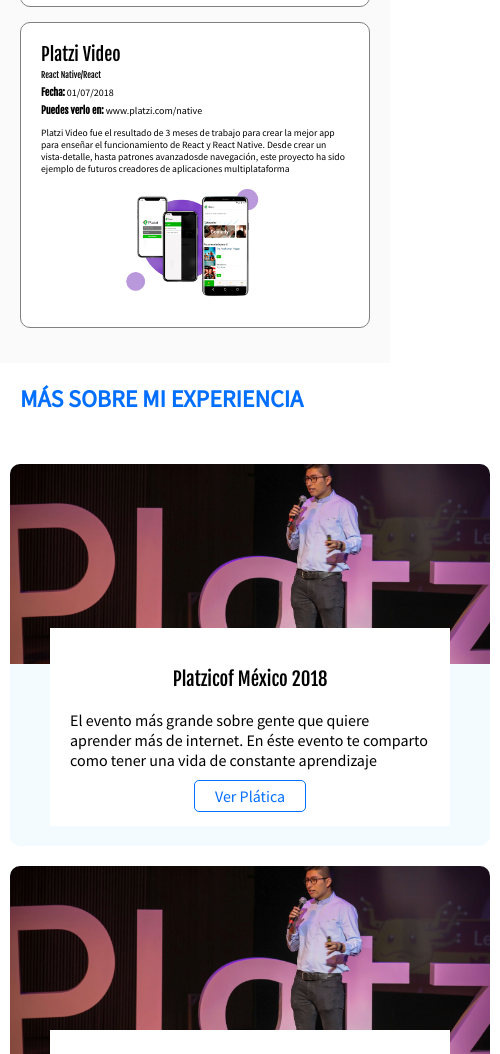
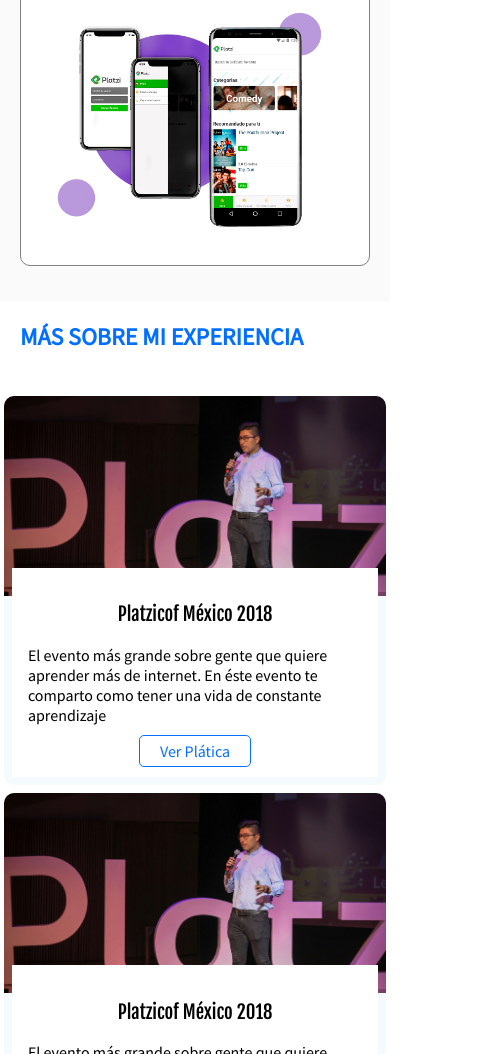
Before and after one commit to paolaandrearios/Desarrollo-Web-Online-2020, a plain HTML site: page index.html in a window 390 px wide. Shown: the part 946-2000 px from the top of the page, 500 px wide, since content can reach past the window. Drawn offline with Linux system fonts and the light colour scheme.

Commit message:
se hace responsive la sección de eventos del proyecto

```diff
--- a/css/estilos.css
+++ b/css/estilos.css
@@ -132,15 +132,6 @@
 }
 
 .project-details {
-<<<<<<< HEAD
-  width: 50%;
-}
-
-.project-imageContainer{
-  width: 50%;
-}
-
-.project-imageContainer img {
   width: 50%;
 }
 
@@ -230,8 +221,8 @@
 }
 
 .event {
-  margin:10px;
-  width: 480px;
+  margin:1%;
+  width: 48%;
   flex-shrink: 0;
   border-radius: 10px;
   overflow: hidden;
@@ -420,6 +411,16 @@
   font-size: 0.8em;
 }
 
+.event {
+  width: auto;
+  flex-shrink: initial;
+  /* pone el flex-shrink en 1 para que permita encogerse */
+}
+
+.event img {
+  width: 100%;
+  object-position: 0% 30%;
+}
 
 }
 
@@ -427,6 +428,13 @@
   .project-details {
     font-size: 12px ;
   }
+
+  .event-detail {
+    /* 1em = 16px  */
+    margin: -2em .5em .5em;
+    padding: 1em;
+  }
+
 }
 
 @media screen and (max-width:320px) {
--- a/index.html
+++ b/index.html
@@ -42,14 +42,14 @@
       </nav>
     </div>
   </header>
-  <section class="hero">
+  <!-- <section class="hero">
     <div class="container">
       <h1>
         Hola! Soy <strong> Leonidas Esteban </strong> <br> Desarrollador <strong>Javascript</strong> con <br> pasión por la <strong>enseñanza</strong>
       </h1>
       <img class="hero-image" src="Archivos/hero.jpg" width="500px" height="300px"alt="imagen principal del sitio" >
     </div>
-  </section>
+  </section> -->
   <section id="portafolio" class="portfolio">
     <div class="container">
       <h2>Portafolio (Proyectos Destacados)</h2>
@@ -126,7 +126,7 @@
       </article>
     </div>
   </section>
-  <section id="contacto" class="contact">
+  <!-- <section id="contacto" class="contact">
     <div class="container">
       <form action="/suscripcion/" class="form-email">
         <h3>¿Creamos algo juntos?</h3>
@@ -140,8 +140,8 @@
         <a href="https://instagram.com/leonidasesteban" class="social-link instagram"></a>
       </div>
     </div>
-  </section>
-  <footer class="footer">
+  </section> -->
+  <!-- <footer class="footer">
     <div class="container">
       <div>
         <p>Curso de desarrollo web online 2018 <img src="Archivos/platzi.png" alt="Platzi" width="80px"></p>
@@ -152,6 +152,6 @@
         </p>
       </div>
     </div>
-  </footer>
+  </footer> -->
 </body>
 </html>
```
